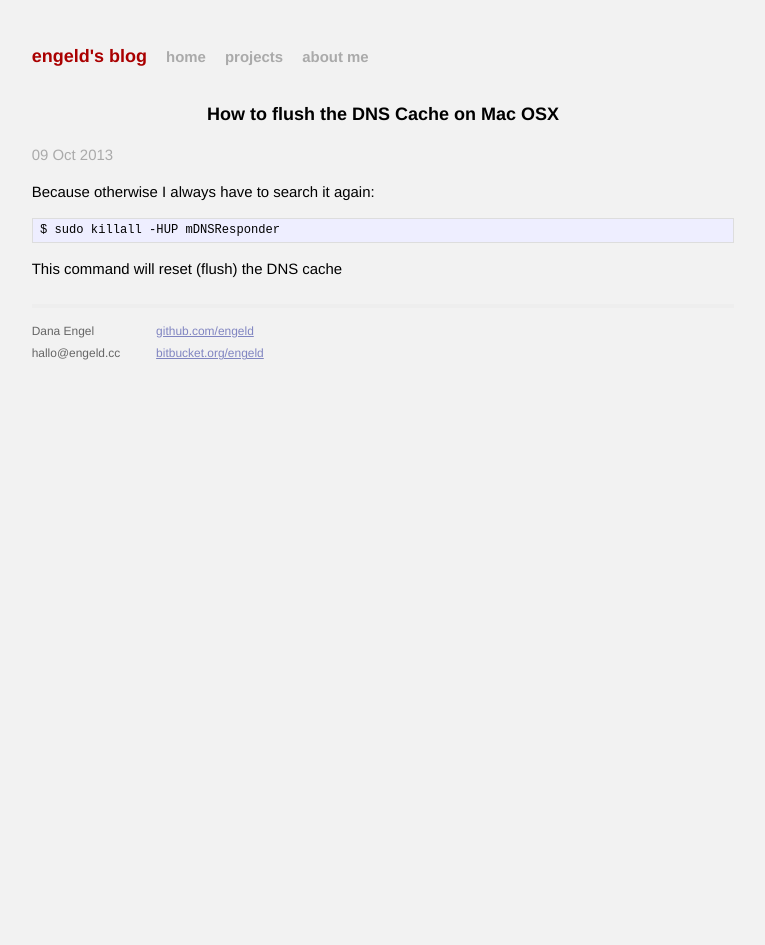
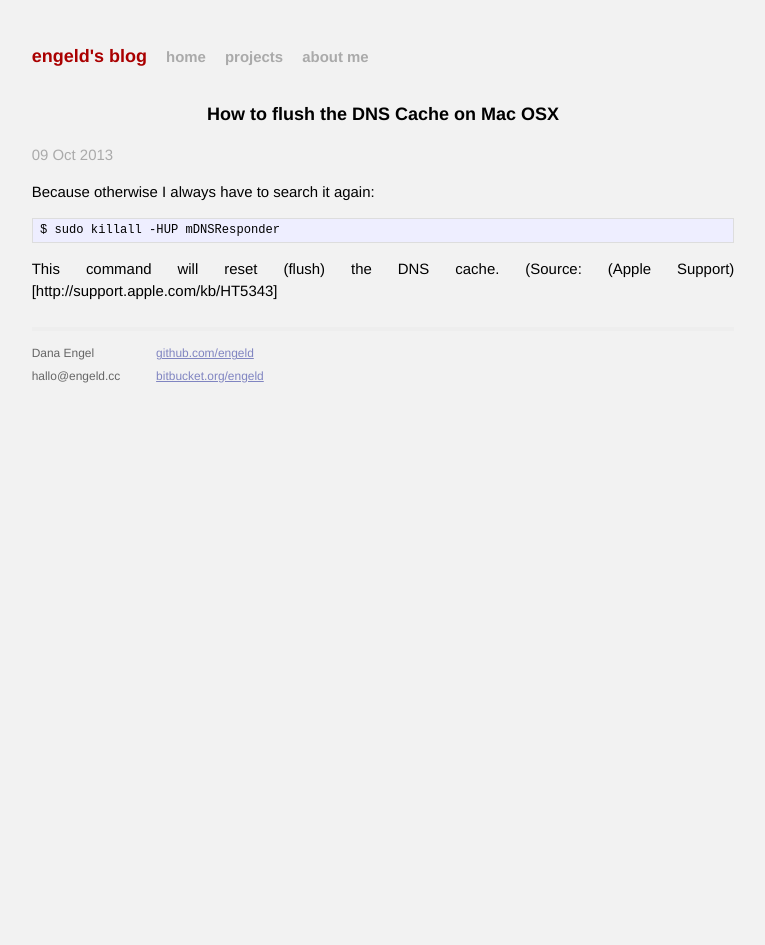
Before and after one commit to engeld/engeld.github.com, a Jekyll site: the page built from _posts/2013-10-09-how-to-flush-the-dns-cache.markdown, in a window 1280 px wide. Shown: the whole page, without its empty margins (257-1022 px from the left). Built offline with Jekyll 4.4.1, drawn with Linux system fonts in a browser that asks for light colours; Markdown is read by kramdown in place of the engine named in the settings.

Commit message:
add source

```diff
--- a/_posts/2013-10-09-how-to-flush-the-dns-cache.markdown
+++ b/_posts/2013-10-09-how-to-flush-the-dns-cache.markdown
@@ -6,4 +6,5 @@ Because otherwise I always have to search it again:
 
     $ sudo killall -HUP mDNSResponder
 
-This command will reset (flush) the DNS cache
+This command will reset (flush) the DNS cache.
+(Source: (Apple Support)[http://support.apple.com/kb/HT5343]
```
